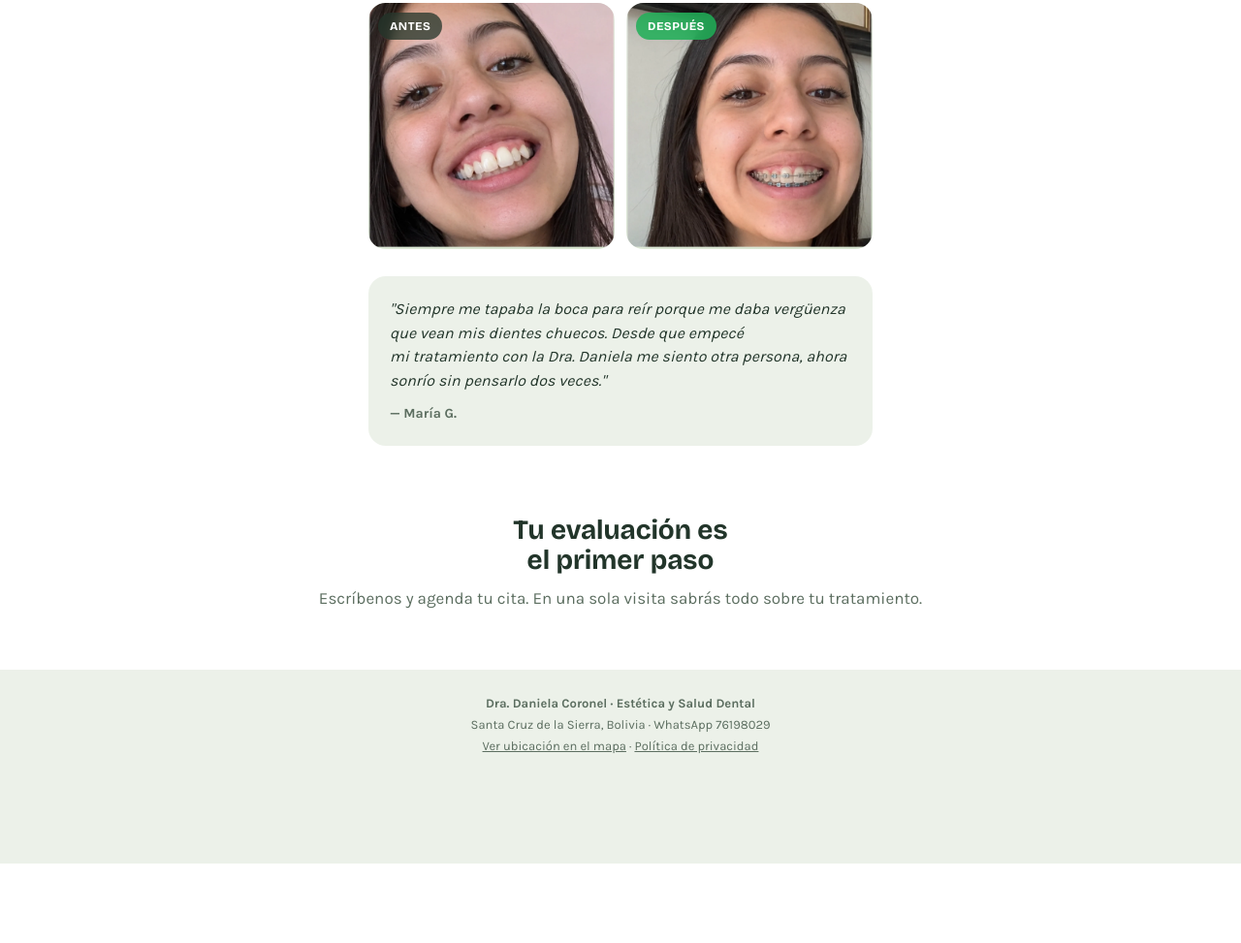
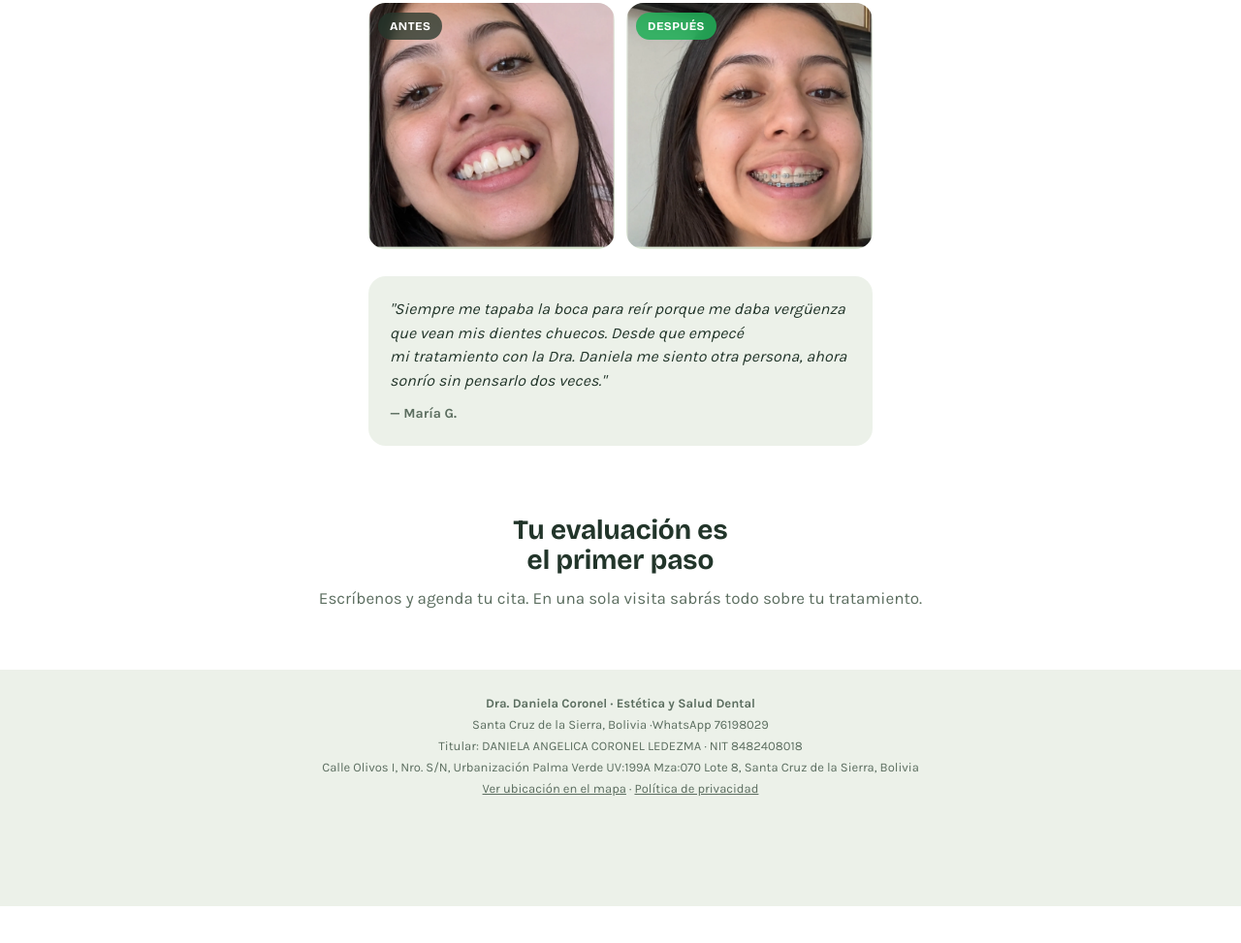
Before and after one commit to alvarezmasayjorge-cmyk/Landingpage_DanielaCoronel, a plain HTML site: page index.html in a window 1280 px wide. Shown: the part 2840-3813 px from the top of the page at 97% size. Drawn offline with nearby package versions, Linux system fonts and the light colour scheme.

Commit message:
Update index.html

```diff
--- a/index.html
+++ b/index.html
@@ -402,7 +402,7 @@ a:focus-visible{outline:3px solid var(--sage);outline-offset:3px}
 
 <footer>
   <strong>Dra. Daniela Coronel · Estética y Salud Dental</strong><br>
-  Santa Cruz de la Sierra, Bolivia · WhatsApp 76198029<br>
+  Santa Cruz de la Sierra, Bolivia ·WhatsApp 76198029<br> Titular: DANIELA ANGELICA CORONEL LEDEZMA · NIT 8482408018<br> Calle Olivos I, Nro. S/N, Urbanización Palma Verde UV:199A Mza:070 Lote 8, Santa Cruz de la Sierra, Bolivia<br>
   <a href="https://maps.google.com/?q=-17.826319,-63.176638" target="_blank" rel="noopener">Ver ubicación en el mapa</a> · <a href="politica-privacidad.html">Política de privacidad</a>
 </footer>
 
```
